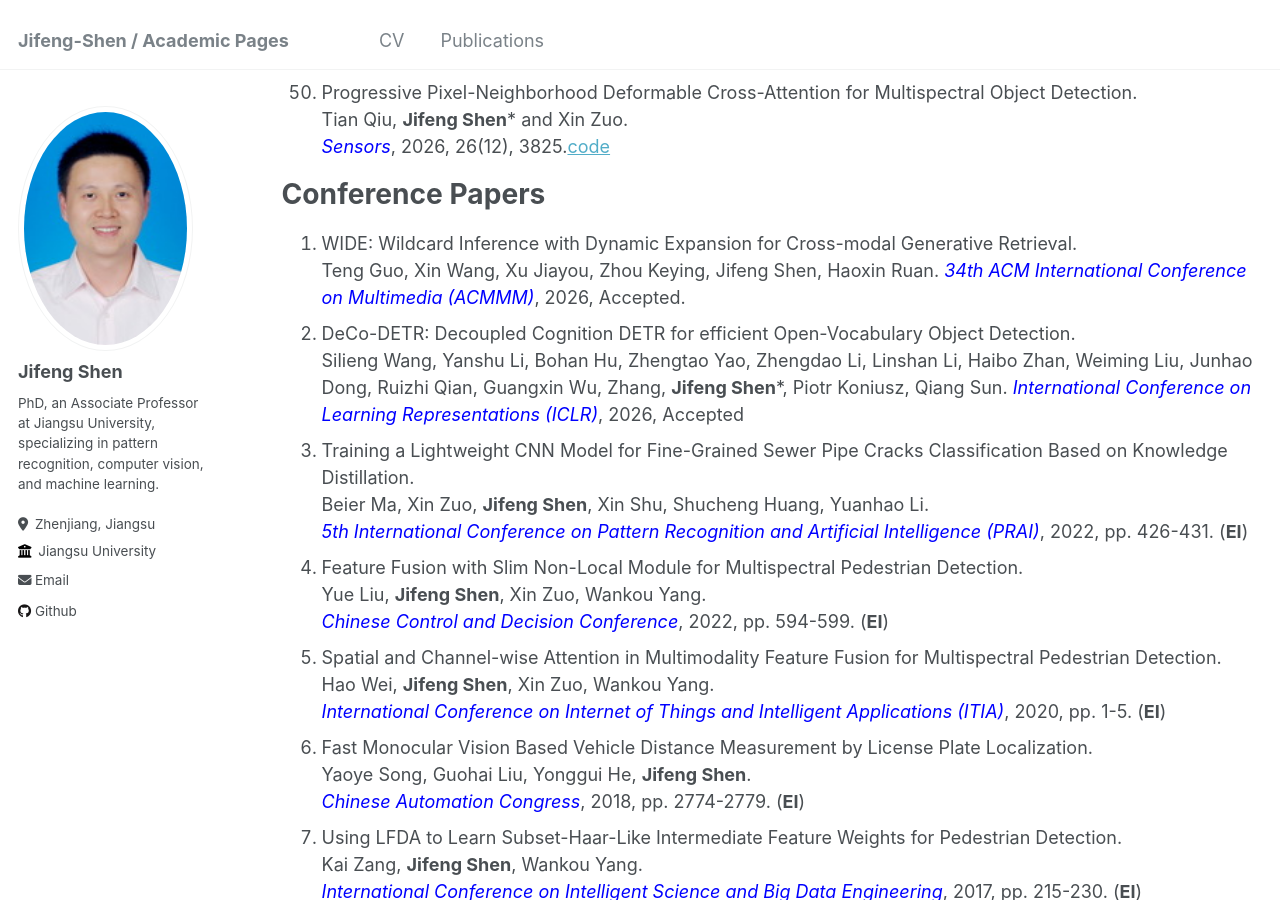
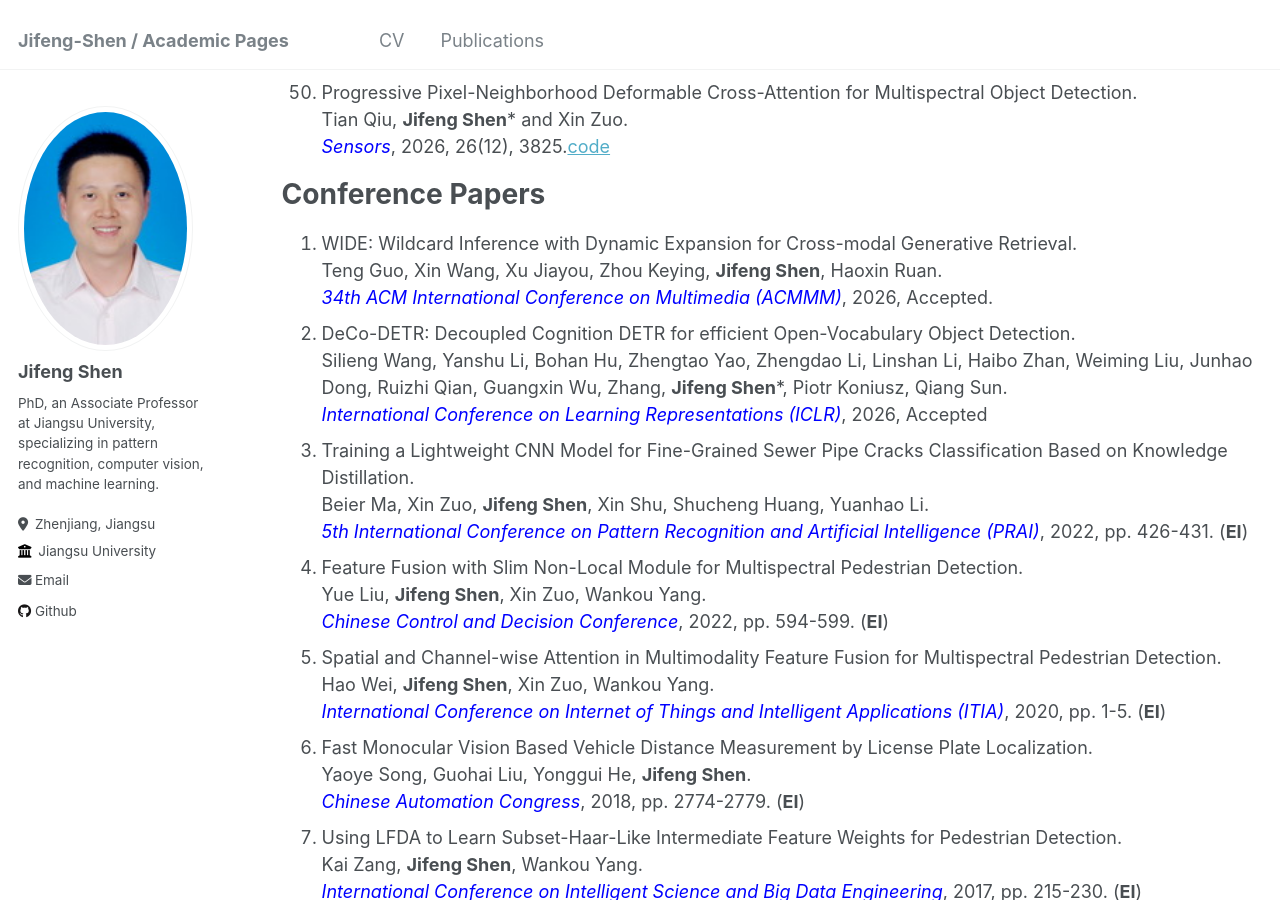
Before and after one commit to jifeng-shen/jifeng-shen.github.io, a Jekyll site: the page built from _pages/publications.md, in a window 1280 px wide and 900 px high, scrolled down 5017 px. Built offline with Jekyll 4.4.1, drawn with Linux system fonts in a browser that asks for light colours.

```diff
--- a/_pages/publications.md
+++ b/_pages/publications.md
@@ -167,7 +167,7 @@ author_profile: true
 # Conference Papers
 
 1. WIDE: Wildcard Inference with Dynamic Expansion for Cross-modal Generative Retrieval.
-   Teng Guo, Xin Wang, Xu Jiayou, Zhou Keying, Jifeng Shen, Haoxin Ruan.
+   Teng Guo, Xin Wang, Xu Jiayou, Zhou Keying, **Jifeng Shen**, Haoxin Ruan.
    *<font color="blue">34th ACM International Conference on Multimedia (ACMMM)</font>*, 2026, Accepted.
 3. DeCo-DETR: Decoupled Cognition DETR for efficient Open-Vocabulary Object Detection.
    Silieng Wang, Yanshu Li, Bohan Hu, Zhengtao Yao, Zhengdao Li, Linshan Li, Haibo Zhan, Weiming Liu, Junhao Dong, Ruizhi Qian, Guangxin Wu, Zhang, **Jifeng Shen**\*, Piotr Koniusz, Qiang Sun.
```
